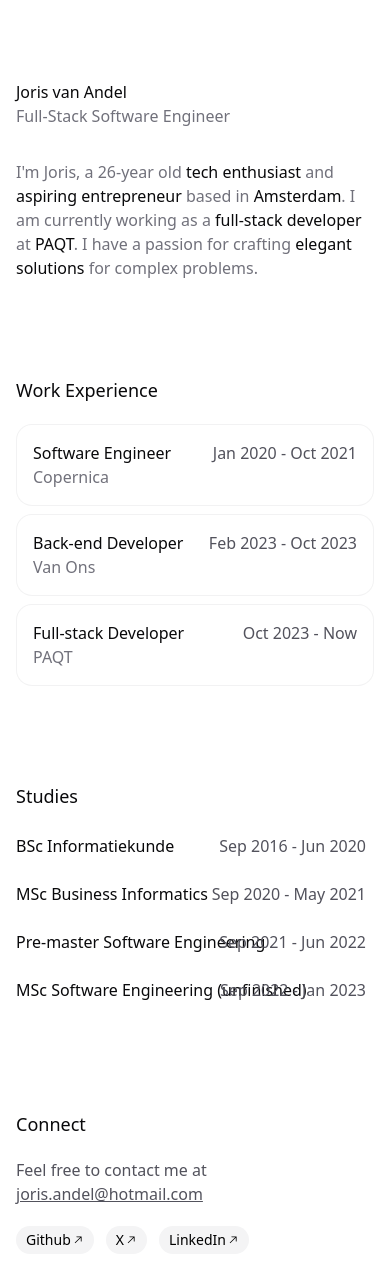
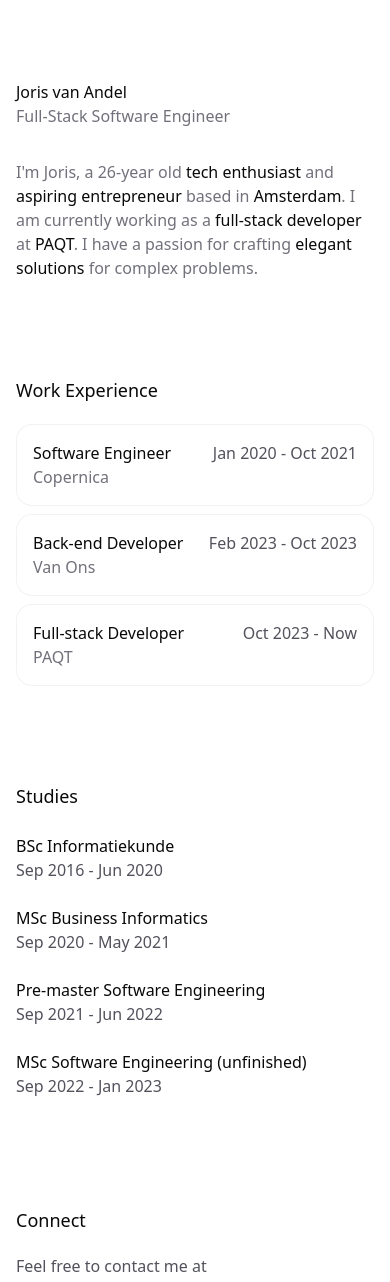
Before and after one commit to jorisvanandel/personal-website, a Next.js app: page / in a window 390 px wide. Shown: the top 1282 px of the page. Built offline with nearby package versions, Linux system fonts and the light colour scheme.

Commit message:
Improve responsiveness

```diff
--- a/src/app/page.tsx
+++ b/src/app/page.tsx
@@ -17,7 +17,6 @@ type Study = {
     title: string
     start: string
     end: string
-    description?: string;
 }
 
 type SocialLink = {
@@ -168,7 +167,7 @@ export default function Home() {
               <div className="flex flex-col space-y-0">
                   <AnimatedBackground
                       enableHover
-                      className="h-full w-full rounded-lg bg-zinc-100 dark:bg-zinc-900/80"
+                      className="h-full w-full rounded-lg bg-zinc-100 dark:bg-zinc-700"
                       transition={{
                           type: 'spring',
                           bounce: 0,
@@ -177,16 +176,13 @@ export default function Home() {
                   >
                       {STUDIES.map((study, studyIdx) => (
                           <div key={studyIdx} data-id={studyIdx} className="-mx-3 rounded-xl px-3 py-3">
-                              <div className="flex w-full flex-row justify-between">
+                              <div className="md:flex w-full flex-row justify-between">
                                   <div>
                                       <h4 className="font-normal dark:text-zinc-100">
                                           {study.title}
                                       </h4>
-                                      <p className="text-zinc-500 dark:text-zinc-400">
-                                          {study.description}
-                                      </p>
                                   </div>
-                                  <p className="absolute my-auto right-5 text-zinc-600 dark:text-zinc-400">
+                                  <p className="md:absolute my-auto right-5 text-zinc-600 dark:text-zinc-400">
                                       {study.start} - {study.end}
                                   </p>
                               </div>
```
